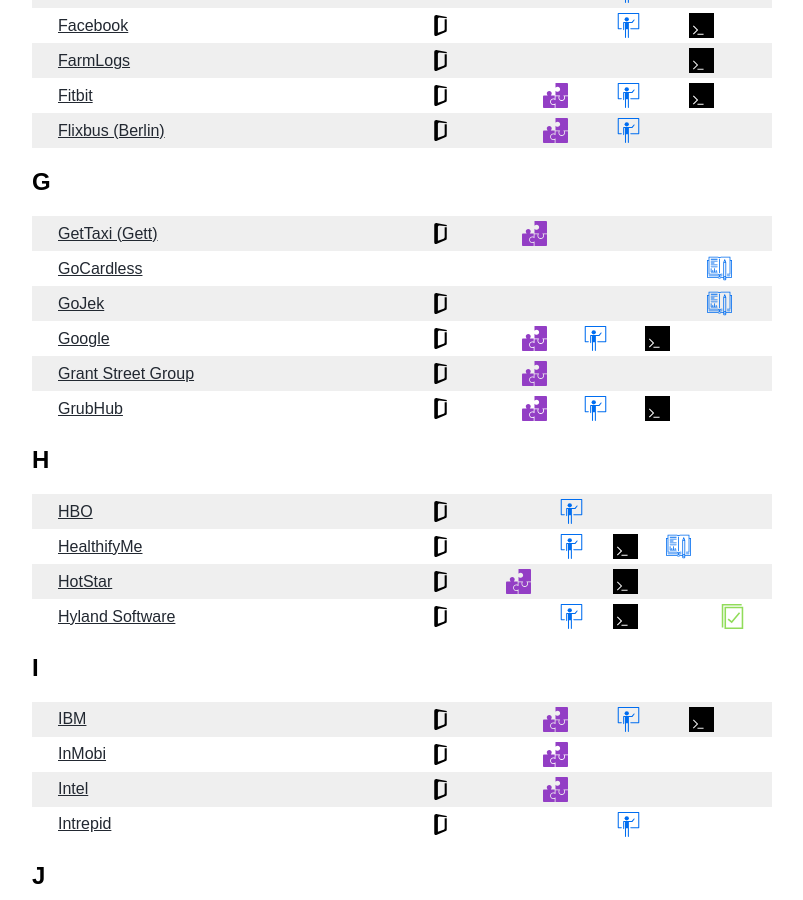
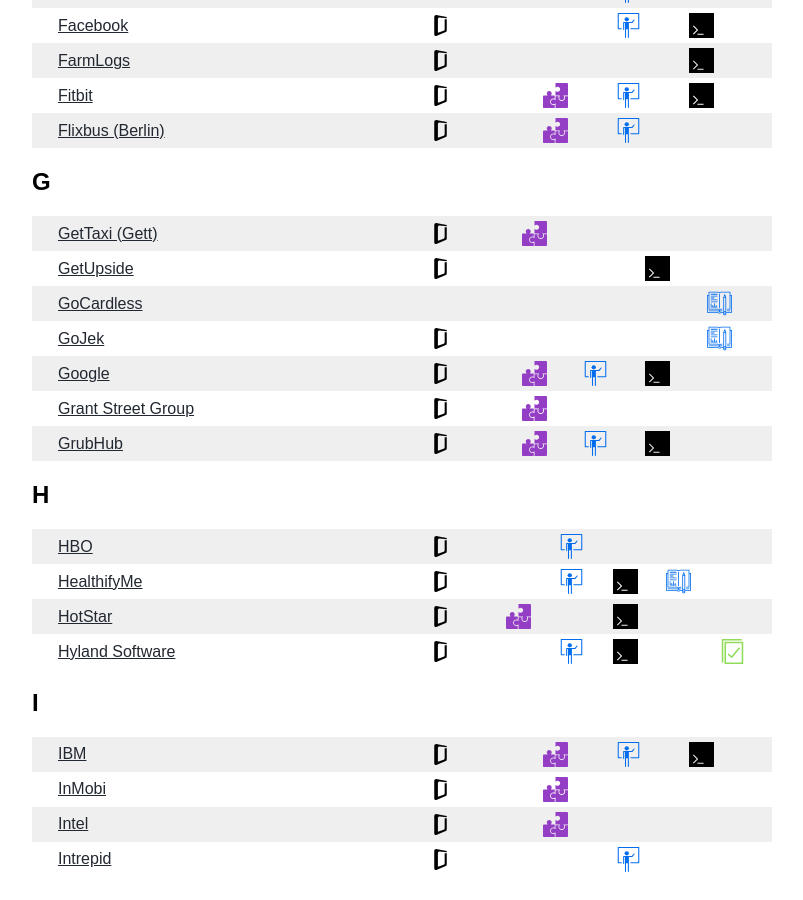
Before and after one commit to cheesesashimi/theywhiteboardedme, a Jekyll site: the page built from pages/companies-that-whiteboard.md, in a window 1280 px wide and 900 px high, scrolled down 2055 px. Shown: the whole window, without its empty margins (238-1041 px from the left). Built offline with Jekyll 4.4.1, drawn with Linux system fonts in a browser that asks for light colours.

Commit message:
Add company I interviewed with

```diff
--- a/_data/companies_that_whiteboard/g.yml
+++ b/_data/companies_that_whiteboard/g.yml
@@ -1,5 +1,11 @@
 # G Companies
 # g.yml
+
+- name: GetUpside
+  url: https://www.getupside.com
+  glassdoor: https://www.glassdoor.com/Interview/GetUpside-Interview-Questions-E1423794.htm
+  interview_types:
+  - live_coding
 
 - name: GetTaxi (Gett)
   url: https://gett.com
```
